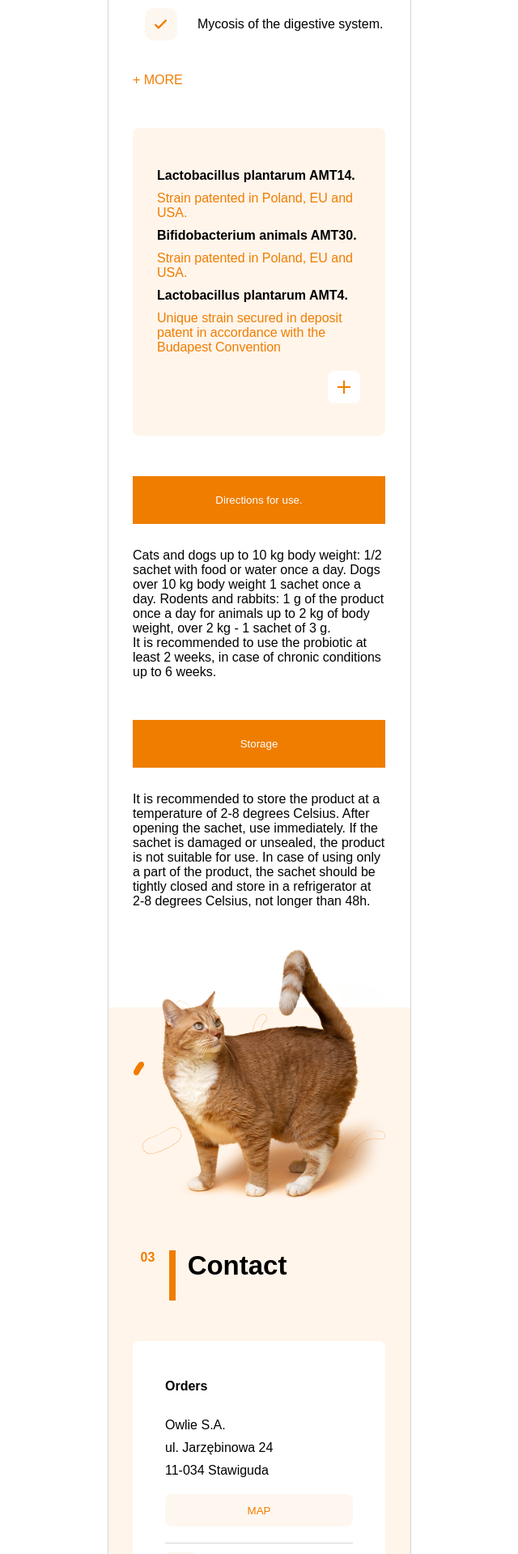
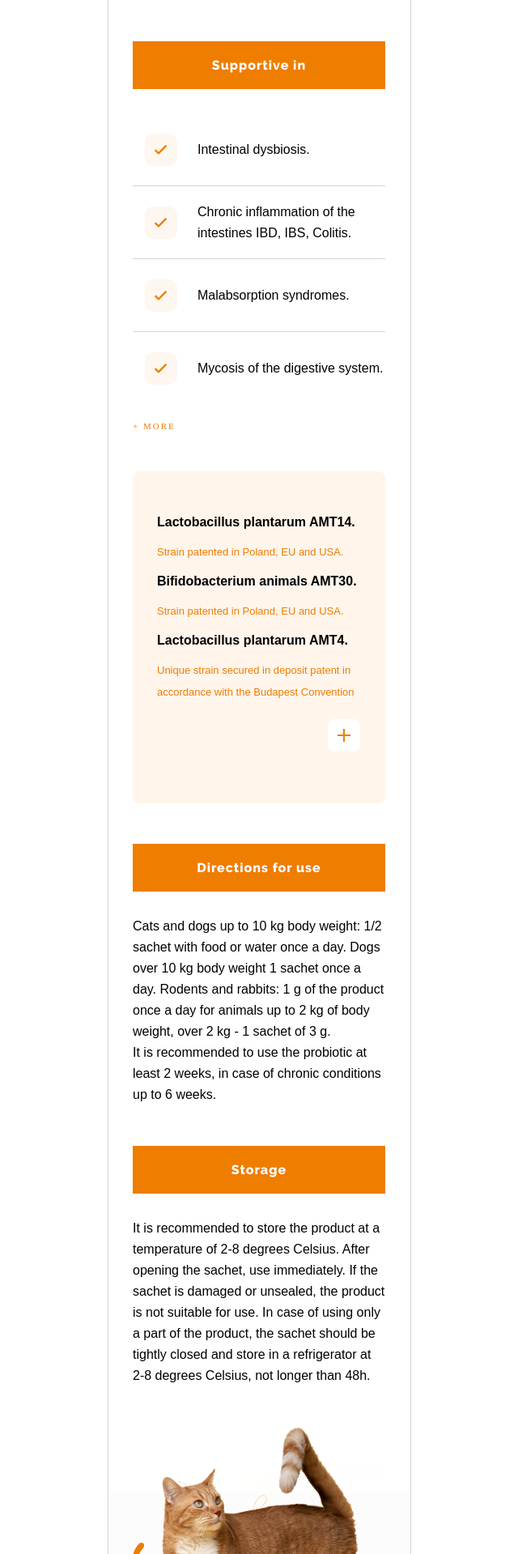
Before and after one commit to KolodziejczykTomasz/pet, a PHP site: page / in a window 1280 px wide. Shown: the part 3521-5440 px from the top of the page at 81% size, without its empty margins (320-960 px from the left). Run offline with PHP 8.4, Linux system fonts and the light colour scheme; some web fonts are replaced.

Commit message:
Correted styles in pages.

```diff
--- a/css/style.css
+++ b/css/style.css
@@ -1,24 +1,113 @@
 @font-face {
-    font-family: 'Raleway';
-    src: url('/assets/fonts/Raleway-Regular.ttf');
+    font-display: swap;
+    font-family: "Raleway";
+    src: url("../assets/fonts/Raleway-Black.ttf");
 }
 
 @font-face {
-    font-family: 'Raleway-extrabold';
-    src: url('assets/fonts/Raleway-ExtraBold.ttf');
+    font-display: swap;
+    font-family: "RalewayBlackItalic";
+    src: url("../assets/fonts/Raleway-BlackItalic.ttf");
 }
 
 @font-face {
-    font-family: 'Raleway-semibold';
-    src: url('assets/fonts/Raleway-SemiBold.ttf');
+    font-display: swap;
+    font-family: "RalewayBold";
+    src: url("../assets/fonts/Raleway-Bold.ttf");
 }
 
-.normal {
-    font-family: 'Raleway';
+@font-face {
+    font-display: swap;
+    font-family: "RalewayBoldItalic";
+    src: url("../assets/fonts/Raleway-BoldItalic.ttf");
 }
 
-.extrabold {
-    font-family: 'Raleway-extrabold';
+@font-face {
+    font-display: swap;
+    font-family: "RalewayExtraBold";
+    src: url("../assets/fonts/Raleway-ExtraBold.ttf");
+}
+
+@font-face {
+    font-display: swap;
+    font-family: "RalewayExtraBoldItalic";
+    src: url("../assets/fonts/Raleway-ExtraBoldItalic.ttf");
+}
+
+@font-face {
+    font-display: swap;
+    font-family: "RalewayExtraLight";
+    src: url("../assets/fonts/Raleway-ExtraLight.ttf");
+}
+
+@font-face {
+    font-display: swap;
+    font-family: "RalewayExtraLightItalic";
+    src: url("../assets/fonts/Raleway-ExtraLightItalic.ttf");
+}
+
+@font-face {
+    font-display: swap;
+    font-family: "RalewayItalic";
+    src: url("../assets/fonts/Raleway-Italic.ttf");
+}
+
+@font-face {
+    font-display: swap;
+    font-family: "RalewayLight";
+    src: url("../assets/fonts/Raleway-Light.ttf");
+}
+
+@font-face {
+    font-display: swap;
+    font-family: "RalewayLightItalic";
+    src: url("../assets/fonts/Raleway-LightItalic.ttf");
+}
+
+@font-face {
+    font-display: swap;
+    font-family: "RalewayMedium";
+    src: url("../assets/fonts/Raleway-Medium.ttf");
+}
+
+@font-face {
+    font-display: swap;
+    font-family: "RalewayMediumItalic";
+    src: url("../assets/fonts/Raleway-MediumItalic.ttf");
+}
+
+@font-face {
+    font-display: swap;
+    font-family: "Raleway";
+    src: url("../assets/fonts/Raleway-Regular.ttf");
+}
+
+@font-face {
+    font-display: swap;
+    font-family: "RalewaySemiBold";
+    src: url("../assets/fonts/Raleway-SemiBold.ttf");
+}
+
+@font-face {
+    font-display: swap;
+    font-family: "RalewaySemiBoldItalic";
+    src: url("../assets/fonts/Raleway-SemiBoldItalic.ttf");
+}
+
+@font-face {
+    font-display: swap;
+    font-family: "RalewayThin";
+    src: url("../assets/fonts/Raleway-Thin.ttf");
+}
+
+@font-face {
+    font-display: swap;
+    font-family: "RalewayThinItalic";
+    src: url("../assets/fonts/Raleway-ThinItalic.ttf");
+}
+
+html {
+    font-family: Arial, sans-serif;
 }
 
 *,
@@ -46,10 +135,26 @@ body {
     padding: 20px;
 }
 
+.font__size--small {
+    font-size: 13px;
+}
+
+a {
+    text-decoration: none;
+    color: #000;
+}
+
 .section__header span:first-child {
     color: #EF7D00;
+    font-size: 16px;
+}
+
+.section__header span:last-child {
     font-weight: 600;
     width: 20px;
+    font-family: 'RalewayExtraBold';
+    line-height: 38px;
+    font-size: 33px;
 }
 
 .section__header span:nth-of-type(2) {
@@ -63,6 +168,7 @@ body {
 
 .section__header span:last-child {
     font-size: 33px;
+    width: 100%;
     font-weight: 600;
 }
 
@@ -338,6 +459,7 @@ header {
     margin: 0 auto 50px auto;
     width: 312px;
     font-size: 16px;
+    line-height: 26px;
 }
 
 .product__details {
@@ -345,7 +467,7 @@ header {
     border-radius: 8px;
     padding: 40px 30px 80px 30px;
     margin: 50px auto;
-    height: 380px;
+    height: 410px;
     width: 312px;
 }
 
@@ -356,6 +478,7 @@ header {
 
 .product__details__icon--plus img {
     margin-left: 90%;
+    padding-bottom: 20px;
 }
 
 .font__weight--strong {
@@ -396,7 +519,7 @@ header {
     display: block;
     margin: 0 auto;
     width: 311px;
-    height: 322px;
+    height: 330px;
 }
 
 .product__list {
@@ -408,8 +531,9 @@ header {
     display: flex;
     flex-direction: row;
     align-items: center;
-    min-height: 80px;
+    min-height: 90px;
     height: auto;
+    line-height: 26px;
     border-bottom: 1px solid #d4d4d4;
 }
 
@@ -430,6 +554,9 @@ header {
     text-transform: uppercase;
     width: 312px;
     margin: 20px auto;
+    font-size: 11px;
+    font-family: "RalewaySemiBold";
+    letter-spacing: 2px;
 }
 
 .product__list--button {
@@ -442,6 +569,9 @@ header {
     margin: 0 auto 30px auto;
     text-align: center;
     transition: .3s;
+    font-size: 16px;
+    font-family: 'RalewayExtraBold';
+    letter-spacing: 1px;
 }
 
 .product__list--button:hover {
@@ -487,7 +617,7 @@ header {
     justify-content: center;
     align-items: center;
     padding: 250px 20px 0 20px;
-    background-color: hsla(31, 100%, 80%, 0.20);
+    background-color: #FCFCFC;
 }
 
 .contact__orders--contact,
@@ -503,12 +633,19 @@ header {
     padding: 0 40px;
 }
 
+.contact__orders--contact,
+.contact__support--contact {
+    box-shadow: 0 5px 15px 5px hsl(0, 0%, 90%);
+}
+
 .contact__support--contact {
     height: 460px;
 }
 
 .contact__orders__contact--title {
     margin-bottom: 30px;
+    font-family: 'RalewayExtraBold';
+    font-size: 16px;
 }
 
 .contact__orders__contact--list:first-child {
@@ -562,6 +700,9 @@ header {
     text-align: center;
     text-transform: uppercase;
     transition: .3s;
+    font-size: 11px;
+    letter-spacing: 2px;
+    font-family: 'RalewaySemiBold';
 }
 
 .contact__support__button--light:hover {
--- a/index.html
+++ b/index.html
@@ -11,7 +11,7 @@
     <link rel="shortcut icon" type="image/png" href="assets/images/favicon.webp" />
 </head>
 
-<body id="main-body" class="main-site">
+<body>
     <div class="header__background">
         <header>
             <nav class="nav__container">
@@ -59,8 +59,8 @@
                         nourish the intestinal epithelium, produce short-chain fatty acids, synthesize vitamins and regulate the immune system.
                     </div>
                     <div class="mission__description--quote">
-                        <img class="mission__description__quote--image " src="assets/images/cudzyslow 1.svg" /> We fully understand that the probiotic products we passionately create can significantly reduce the amount of antibiotics used in everyday
-                        veterinary practice and support you during long-term treatment that carries a risk of dysbiosis.
+                        <img class="mission__description__quote--image " src="assets/images/cudzyslow 1.svg" />
+                        <p>We fully understand that the probiotic products we passionately create can significantly reduce the amount of antibiotics used in everyday veterinary practice and support you during long-term treatment that carries a risk of dysbiosis.</p>
                         <img class="mission__description__quote--image " src="assets/images/cudzyslow 2.svg" />
                     </div>
 
@@ -185,26 +185,26 @@
                     <div>
                         <p class="font__weight--strong">Lactobacillus plantarum AMT14.</p>
                         <ul>
-                            <li><span class="font__color--orange">Strain patented in Poland, EU and USA.</span></li>
+                            <li><span class="font__color--orange font__size--small">Strain patented in Poland, EU and USA.</span></li>
                         </ul>
                     </div>
                     <div>
                         <p class="font__weight--strong">Bifidobacterium animals AMT30.</p>
                         <ul>
-                            <li><span class="font__color--orange">Strain patented in Poland, EU and USA.</span></li>
+                            <li><span class="font__color--orange font__size--small">Strain patented in Poland, EU and USA.</span></li>
                         </ul>
                     </div>
                     <div>
                         <p class="font__weight--strong">Lactobacillus plantarum AMT4.</p>
                         <ul>
-                            <li><span class="font__color--orange">Unique strain secured in deposit patent in accordance with the Budapest Convention</span></li>
+                            <li><span class="font__color--orange font__size--small">Unique strain secured in deposit patent in accordance with the Budapest Convention</span></li>
 
                         </ul>
                     </div>
                     <div class="product__details__icon--plus"><img src="assets/images/plus tooltip.svg" /></div>
                 </div>
                 <div class="product__description">
-                    <button class="product__list--button">Directions for use.</button>
+                    <button class="product__list--button">Directions for use</button>
                     <p class="">
                         Cats and dogs up to 10 kg body weight: 1/2 sachet with food or water once a day. Dogs over 10 kg body weight 1 sachet once a day. Rodents and rabbits: 1 g of the product once a day for animals up to 2 kg of body weight, over 2 kg - 1 sachet of 3 g.
                     </p>
@@ -232,7 +232,7 @@
                 <div class="contact__content">
                     <div class="contact__orders--contact">
                         <div class="contact__orders__contact--list ">
-                            <p class="font__weight--strong contact__orders__contact--title">Orders</p>
+                            <p class="contact__orders__contact--title">orders</p>
                             <ul>
                                 <li>Owlie S.A.</li>
                                 <li>ul. Jarzębinowa 24</li>
@@ -244,9 +244,11 @@
                         <div class="contact__orders__contact--list ">
                             <ul>
                                 <li>
-                                    <div><img src=assets/images/telefon.svg "/></div>
-                                    <div>515 739 219</div></li>
-                                <li> <div><img src=assets/images/mail.svg "/></div>
+                                    <div><img src="assets/images/telefon.svg " /></div>
+                                    <div>515 739 219</div>
+                                </li>
+                                <li>
+                                    <div><img src="assets/images/mail.svg " /></div>
                                     <div>zamowienia@owlie.pl</div>
                                 </li>
                             </ul>
@@ -256,10 +258,10 @@
 
 
                 <div class="contact__support--contact">
-                    <p class="font__weight--strong contact__orders__contact--title">Support</p>
+                    <p class="font__weight--strong contact__orders__contact--title">support</p>
                     <div class="contact__support__contact--woman">
                         <p>Karolina Malewska</p>
-                        <p class="font__color--orange">dr n wet.</p>
+                        <p class="font__color--orange font__size--small ">dr n wet.</p>
                         <div class="contact__support__contact--list">
                             <ul>
                                 <li>
@@ -275,7 +277,7 @@
                     </div>
                     <div class="contact__support__contact--men">
                         <p>Michał Dmoch</p>
-                        <p class="font__color--orange">product manager</p>
+                        <p class="font__color--orange font__size--small ">product manager</p>
                         <div class="contact__support__contact--list">
                             <ul>
                                 <li>
@@ -295,7 +297,9 @@
             </section>
         </main>
         <footer class="footer__container ">
-            <div class="footer__policy">privacy policy</div>
+            <a href="privacy.html" target="_self">
+                <div class="footer__policy">privacy policy</div>
+            </a>
             <div class="footer__copyright">&copy;2022 Pet Biom / realization solveit.pl </div>
         </footer>
 </body>
--- a/privacy.html
+++ b/privacy.html
@@ -11,7 +11,7 @@
     <link rel="shortcut icon" type="image/png" href="assets/images/favicon.webp" />
 </head>
 
-<body id="main-body" class="main-site">
+<body>
     <header>
         <nav class="nav__container__page__privacy page__privacy--nav ">
             <div class="nav__brand page__form__close--brand">
```
Also changed, not shown: other parts of css/style.css (+113 -34 lines), 404.html (+5 -4 lines), contact.html (renamed from form.html, +4 -4 lines).
